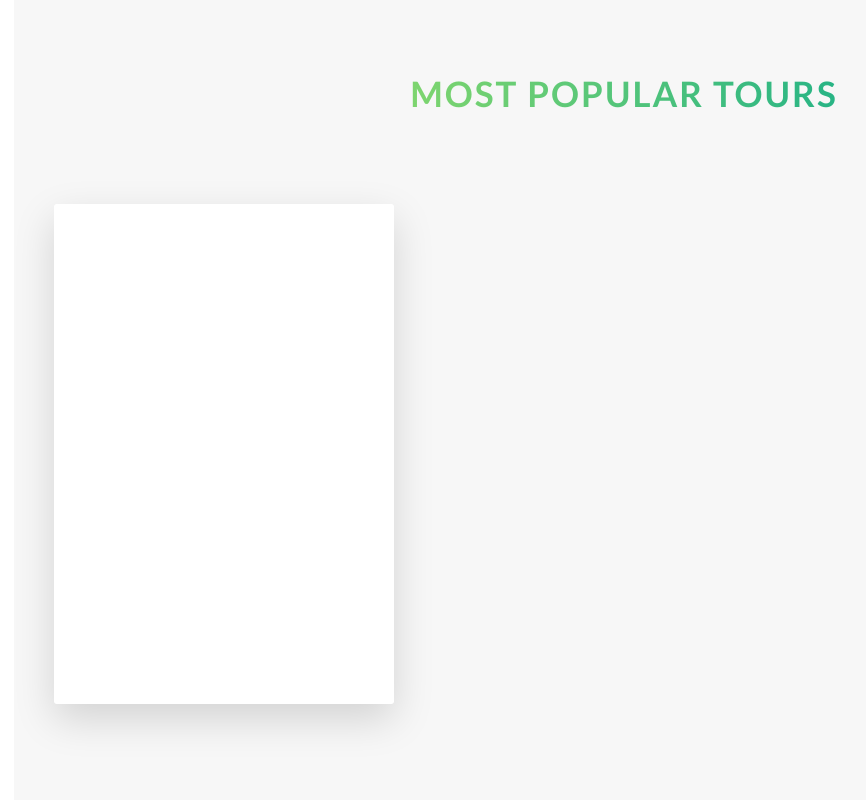
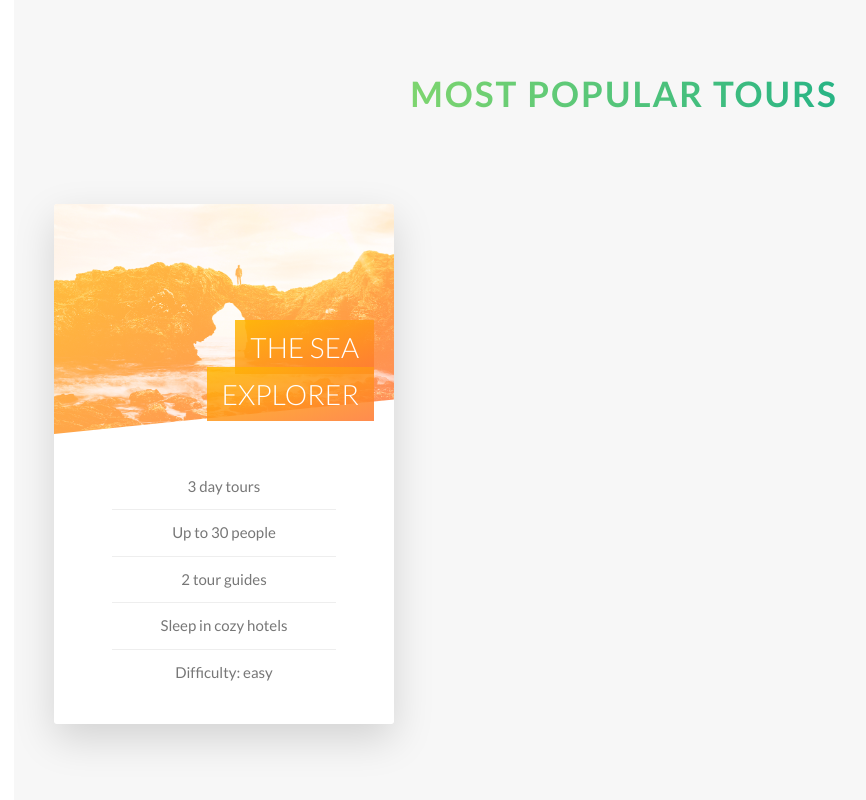
Before and after one commit to hedgeh0gpie/natours-project, a website: page index.html in a window 1280 px wide. Shown: the part 2298-3098 px from the top of the page, without its empty margins (16-882 px from the left). Drawn offline with Linux system fonts and the light colour scheme.

Commit message:
Finish styling front side of card 1 in the 'Tours' section

```diff
--- a/index.html
+++ b/index.html
@@ -125,7 +125,21 @@
 					<div class="col-1-of-3">
 						<div class="card">
 							<div class="card__side card__side--front">
-								FRONT
+								<div class="card__picture card__picture--1">
+									&nbsp;
+								</div>
+								<h4 class="card__heading">
+									<span class="card__heading-span card__heading-span--1">The Sea Explorer</span>
+								</h4>
+								<div class="card__details">
+									<ul>
+										<li>3 day tours</li>
+										<li>Up to 30 people</li>
+										<li>2 tour guides</li>
+										<li>Sleep in cozy hotels</li>
+										<li>Difficulty: easy</li>
+									</ul>
+								</div>
 							</div>
 							<div class="card__side card__side--back card__side--back-1">
 								BACK
--- a/sass/abstracts/_variables.scss
+++ b/sass/abstracts/_variables.scss
@@ -10,6 +10,7 @@ $color-tertiary-light: #2998ff;
 $color-tertiary-dark: #5643fa;
 
 $color-grey-light-1: #f7f7f7;
+$color-grey-light-2: #eee;
 
 $color-grey-dark: #777;
 $color-white: #fff;
--- a/sass/components/_card.scss
+++ b/sass/components/_card.scss
@@ -1,14 +1,13 @@
 .card {
+
+  // FUNCTIONALITY
   perspective: 150rem;
   -webkit-perspective: 150rem;
   position: relative;
-  height: 50rem;
+  height: 52rem;
 
   &__side {
-    color: #fff;
-    font-size: 2rem;
-
-    height: 50rem;
+    height: 52rem;
     transition: all .8s ease;
     position: absolute;
     top: 0;
@@ -16,6 +15,7 @@
     width: 100%;
     backface-visibility: hidden;
     border-radius: 3px;
+    overflow: hidden; // Used to give the image rounded corners, since it is overflowing
     box-shadow: 0 1.5rem 4rem rgba($color-black, .15);
 
     &--front {
@@ -42,4 +42,70 @@
     transform: rotateY(0);
   }
 
+  // FRONT SIDE STYLING
+  &__picture {
+    background-size: cover;
+    height: 23rem;
+    background-blend-mode: screen;
+    clip-path: polygon(0 0, 100% 0, 100% 85%, 0 100%);
+
+    &--1 {
+      background-image: linear-gradient(to right bottom, $color-secondary-light, $color-secondary-dark),
+      url(../img/nat-5.jpg);
+    }
+
+    &--2 {
+      background-image: url(../img/nat-5.jpg);
+    }
+
+    &--3 {
+      background-image: url(../img/nat-5.jpg);
+    }
+  }
+
+  &__heading {
+    font-size: 2.8rem;
+    font-weight: 300;
+    text-transform: uppercase;
+    text-align: right;
+    color: $color-white;
+    position: absolute;
+    top: 12rem;
+    right: 2rem;
+    width: 75%;
+
+  }
+
+  &__heading-span {
+    padding: 1rem 1.5rem;
+    -webkit-box-decoration-break: clone; // Apply all decorations in a selector to all of the boxes that are created by an element
+    box-decoration-break: clone;
+
+    &--1 {
+      background-image: linear-gradient(to right bottom,
+              rgba($color-secondary-light, .85),
+              rgba($color-secondary-dark, .85));
+    }
+  }
+
+  &__details {
+    padding: 3rem;
+
+    ul {
+      list-style: none;
+      width: 80%;
+      margin: 0 auto;
+
+      li {
+        text-align: center;
+        font-size: 1.5rem;
+        padding: 1rem;
+
+        &:not(:last-child) {
+          border-bottom: 1px solid $color-grey-light-2;
+        }
+      }
+    }
+  }
+
 }
```
Also changed, not shown: css/style.css.
